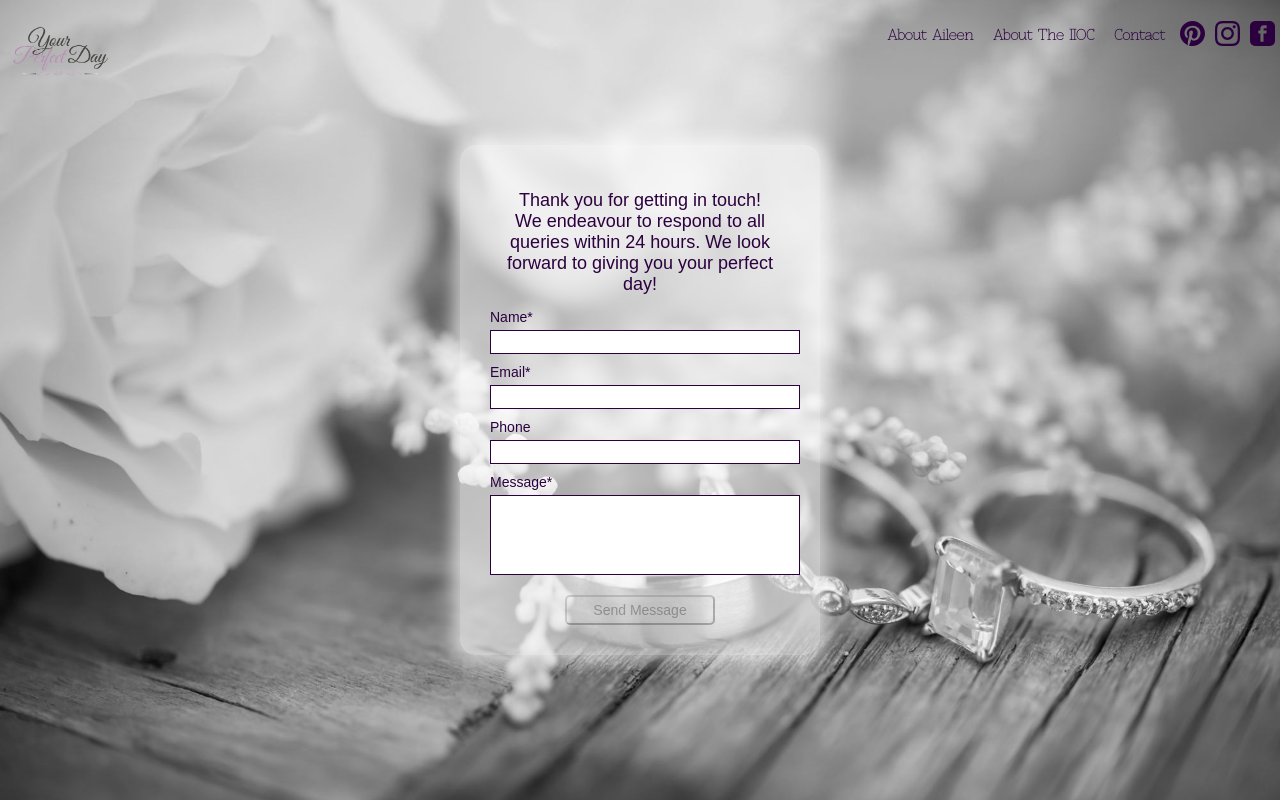
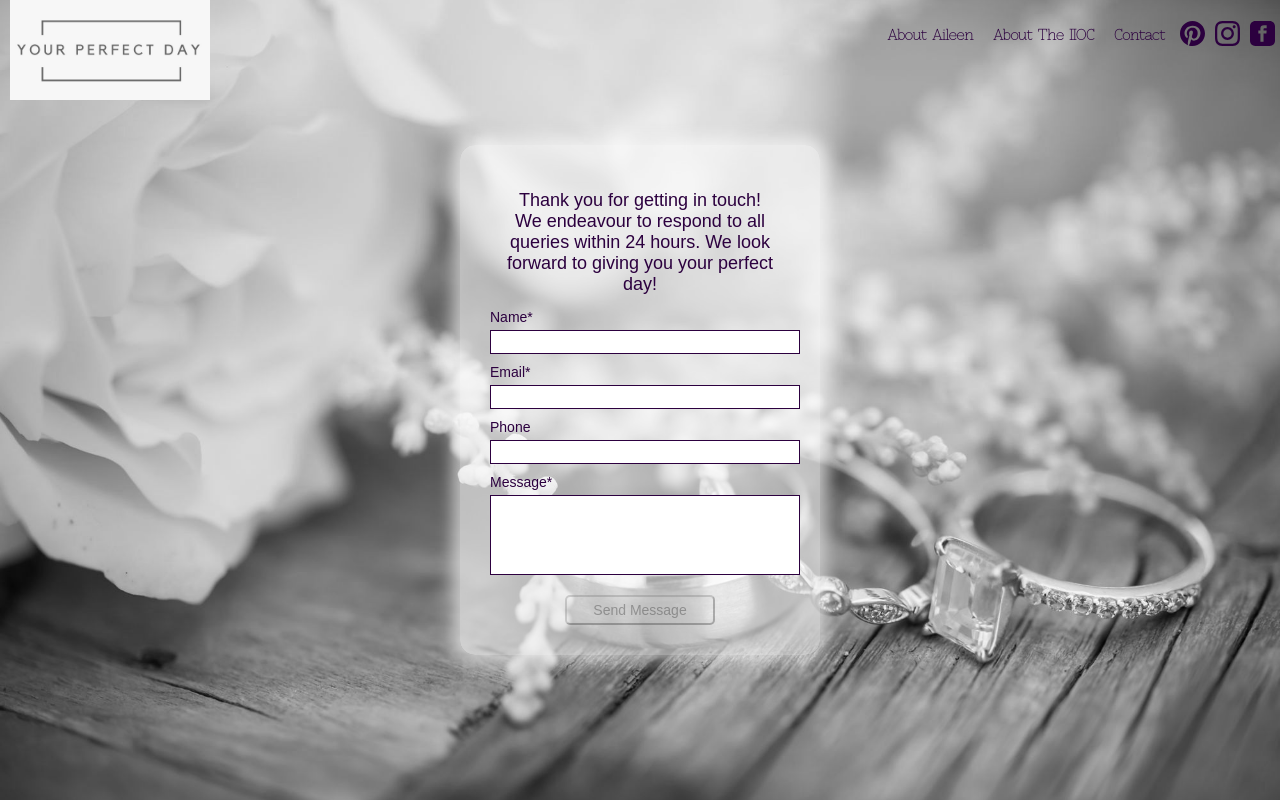
Before and after one commit to yourperfectday/your-perfect-day-static, a Nuxt app: page /contact in a window 1280 px wide. Built offline with nearby package versions, Linux system fonts and the light colour scheme.

Commit message:
Update to new logo

```diff
--- a/components/Logo.vue
+++ b/components/Logo.vue
@@ -14,10 +14,10 @@ export default {
     left: 0;
     top: 0;
     z-index: 20;
-    background: url('~/assets/logo.png') no-repeat center;
-    background-size: contain;
+    background: url('~/assets/logo.png') 0;
+    background-size: 100%;
     height: 100px;
-    width: 100px;
+    width: 200px;
     margin: 0 10px;
   }
 </style>
```
Also changed, not shown: assets/logo.png.
